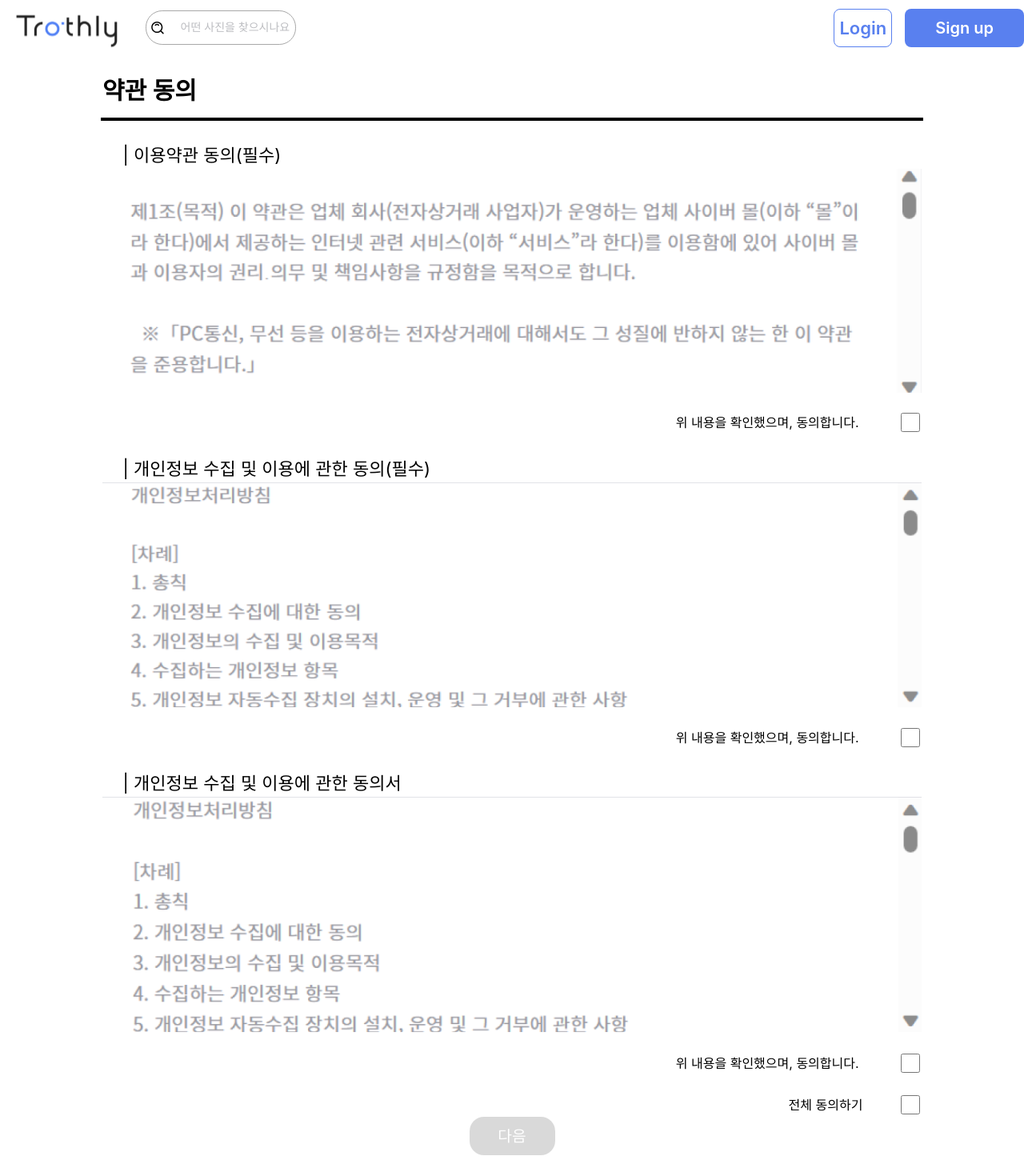
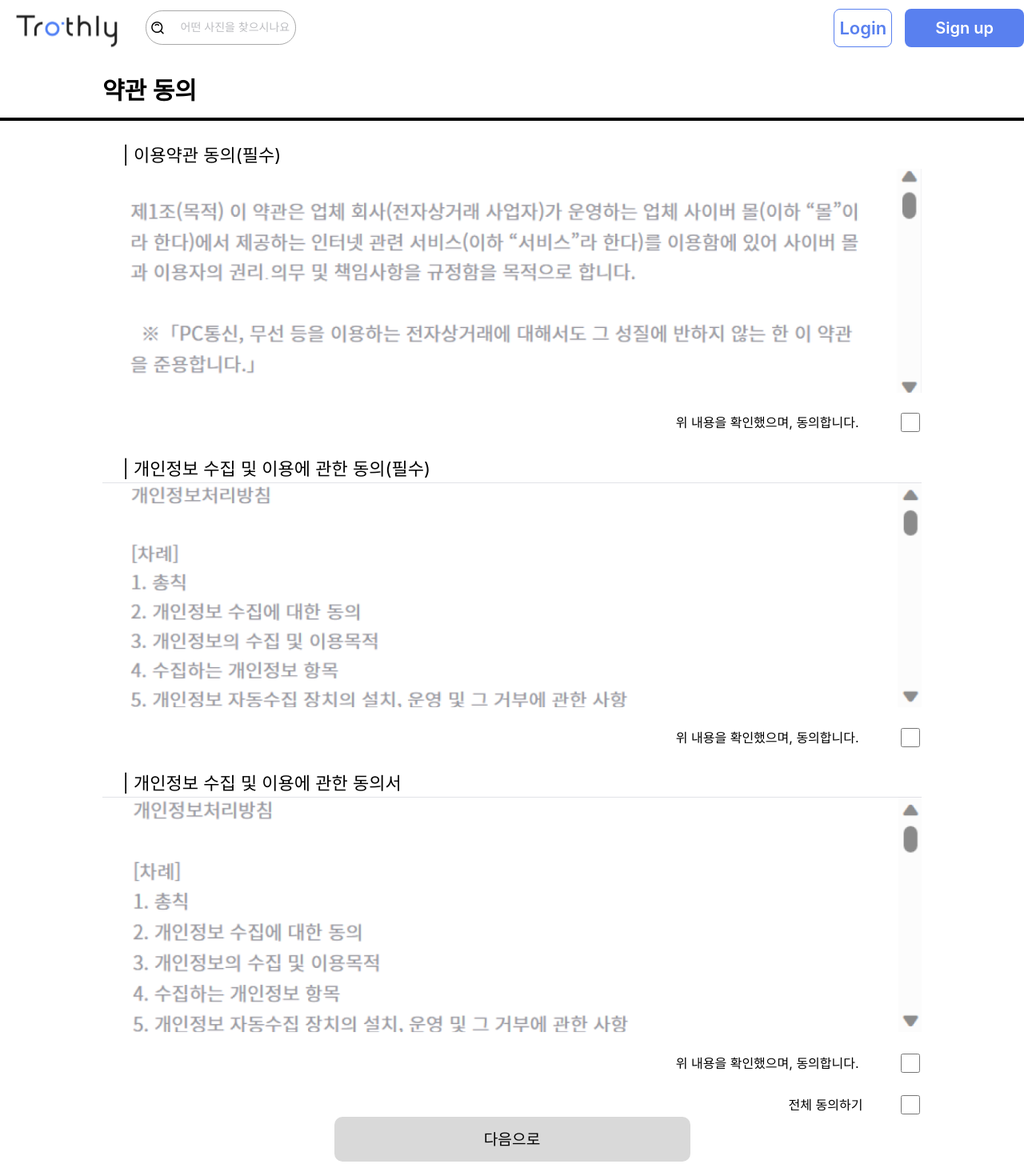
Before and after one commit to Troth-Cam/TrothCam_Web, a React (Create React App) app in the folder trothcam_web/: page /register1 in a window 1280 px wide. Shown: the top 1470 px of the page at 80% size. Built offline with nearby package versions, Linux system fonts and the light colour scheme.

Commit message:
[MOD]코드 수정

```diff
--- a/trothcam_web/src/components/Register.jsx
+++ b/trothcam_web/src/components/Register.jsx
@@ -4,11 +4,11 @@ import Footer from './Footer';
 import Register1 from './Register1';
 import SearchBar from "./header/SearchBox";
 import checkedIcon from './img/checked.png';
+import TrothCamLogo from './img/TrothCamLogo.png';
 import { useNavigate } from 'react-router-dom';
 
 
 
-// 페이지의 크기를 지정하는 스타일드 컴포넌트를 만듭니다.
 const PageContainer = styled.div`
     display: flex;
     flex-direction: column;
@@ -93,72 +93,47 @@ const CheckboxContainer = styled.div`
     display: flex;
     justify-content: center;
     align-items: center;
-    margin-top:35px;
+    //margin-top:35px;
 
 `;
 
-
-const Checkbox = styled.input.attrs({ type: 'checkbox' })`
-    appearance: none;
-    width: 58px;
-    height: 58px;
-    border: 2px solid #000000;
+const TrothCamImg = styled.img`
+    width: 309px;
+    height: 309px;
+`;
 
 
-    @media (max-width:1100px) {
-        width: 29px;
-        height: 29px;
 
-    }
-
-`;
-
-const CheckedIcon = styled.img`
-  position: absolute;
-    width: 62.57276153564453px;
-    height: 50.287498474121094px;
-    margin-top: -20px;
-    margin-left: 20px;
-    pointer-events: none;
-
-   @media (max-width:1100px) {
-    margin-top: -15px;
-    margin-left: 10px;
-    width: 31px;
-    height: 25px;
-
-}
-`;
 
 const ButtonContainer = styled.div`
     display: flex;
     justify-content: center;
     align-items: center;
-    margin-top:35px;
 
 `;
 
 const Button = styled.button`
 
-    width: 107px;
-    height: 64px;
+    width: 445px;
+    height: 56px;
 
-    border-radius: 18px;
+    border-radius: 10px;
     font-family: Inter;
-    font-size: 28px;
+    font-size: 20px;
     font-weight: 400;
-    line-height: 34px;
+    line-height: 24px;
     letter-spacing: 0em;
     border: none;
 
-    color: ${props => (props.checked ? '#000000' : '#ffffff')};
-    background-color: ${props => (props.checked ? '#5980EF': '#D9D9D9')};
+    color: #ffffff;
+    background: #6A8DF1;
 
     @media (max-width: 1100px) {
-        width: 53px;
-        height: 32px;
+        width: 220px;
+        height: 28px;
         font-size: 14px;
         line-height: 22px;
+
       }
 
 `;
@@ -168,7 +143,7 @@ const Line = styled.hr`
     justify-content: center;
     align-items: center;
     width: 1123.0111083984375px;
-    margin-top:250px;
+    margin-top:100px;
 
     transform: rotate(0deg);
     border: 1px solid #9FA0A3;
@@ -210,22 +185,13 @@ const Download = styled.h1`
 
 const Register=()=>{
 
-    const [checked, setChecked] = useState(false);
-
-    const handleCheckboxChange = (event) => {
-    setChecked(event.target.checked);
-    };
 
     const navigate = useNavigate();
 
     const handleButtonClick = () => {
-        if(!checked) {
-            alert("체크를 해주세요");
-            return;
-        }
-        else{
+
             navigate('/Register1');
-        }
+
 
     };
 
@@ -236,11 +202,10 @@ const Register=()=>{
             <RegisterText1>Trothly는 iOS 어플리케이션 Troth Cam에 가입해야 가입이 가능합니다.</RegisterText1>
             <RegisterText2>Troth Cam 회원가입이 되어있나요?</RegisterText2>
             <CheckboxContainer>
-                <Checkbox checked={checked} onChange={handleCheckboxChange} />
-                {checked && <CheckedIcon src={checkedIcon} alt="Checked Icon" />}
+                <TrothCamImg src={TrothCamLogo} alt="TrothCamLogo"/>
             </CheckboxContainer>
             <ButtonContainer>
-                <Button checked={checked} onClick={handleButtonClick}>다음</Button>
+                <Button  onClick={handleButtonClick}>확인 후 다음으로</Button>
             </ButtonContainer>
 
 
--- a/trothcam_web/src/components/Register1.jsx
+++ b/trothcam_web/src/components/Register1.jsx
@@ -53,18 +53,18 @@ const Title = styled.h1`
 
 const Line = styled.div`
 
-    width: 1250px;
+    width: 100%;
     margin:auto;
     border: 3px solid #000000;
 
     @media (max-width: 1439px) {
-        width:80%;
+        width:100%;
         border: 2px solid #000000;
         margin-top:-10px;
     }
 
     @media (max-width: 950px) {
-        width:80%;
+        width:100%;
         border: 1px solid #000000;
         margin-top:-20px;
     }
@@ -79,7 +79,7 @@ const Agree1 = styled.div`
     line-height: 34px;
     letter-spacing: 0em;
     text-align: left;
-    padding-left: 10%;
+    padding-left: 25%;
     margin-top:2%;
 
     @media (max-width: 1439px) {
@@ -95,8 +95,8 @@ const Agree1 = styled.div`
 
 const Image1 = styled.img`
 
-    width: 1112px;
-    max-height: 304px;
+    width: 789px;
+    max-height: 310px;
     margin: auto;
     overflow-y: auto; // 세로 스크롤
     display: block; // 필요한 경우
@@ -181,7 +181,7 @@ const Agree2 = styled.div`
     line-height: 34px;
     letter-spacing: 0em;
     text-align: left;
-    padding-left: 10%;
+    padding-left: 25%;
     margin-top:2%;
 
     @media (max-width: 1439px) {
@@ -197,8 +197,8 @@ const Agree2 = styled.div`
 
 
 const Image2 = styled.img`
-    width: 1112px;
-    max-height: 304px;
+    width: 789px;
+    max-height: 310px;
     margin: auto;
     overflow-y: auto; // 세로 스크롤
     display: block; // 필요한 경우
@@ -282,7 +282,7 @@ const Agree3 = styled.div`
     line-height: 34px;
     letter-spacing: 0em;
     text-align: left;
-    padding-left: 10%;
+    padding-left: 25%;
     margin-top:2%;
 
     @media (max-width: 1439px) {
@@ -299,8 +299,8 @@ const Agree3 = styled.div`
 
 const Image3 = styled.img`
 
-    width: 1112px;
-    max-height: 304px;
+    width: 789px;
+    max-height: 310px;
     margin: auto;
     overflow-y: auto; // 세로 스크롤
     display: block; // 필요한 경우
@@ -426,8 +426,8 @@ const Checkbox4 = styled.input.attrs({ type: 'checkbox' })`
 
 const Button = styled.button`
 
-    width: clamp(50px, 10vw, 107px);
-    height: clamp(30px, 6vh, 64px);
+    width: clamp(445px, 10vw, 107px);
+    height: clamp(56px, 6vh, 64px);
     font-size: clamp(12px, 1.5vw, 28px);
 
     margin:auto;
@@ -440,7 +440,10 @@ const Button = styled.button`
     color: #FFFFFF;
     border:none;
 
-    color: ${props => (props.enabled ? '#000000' : '#ffffff')};
+    border-radius: 10px;
+
+
+    color: ${props => (props.enabled ? '#ffffff' : '#000000')};
     background-color: ${props => (props.enabled ? '#5980EF': '#D9D9D9')};
 
 `;
@@ -517,7 +520,7 @@ const Register1 = () => {
             <Allagree>전체 동의하기</Allagree>
             <Checkbox4 checked={checked4} onChange={() => handleCheckAll(!checked4)} />
 
-            <Button enabled={isButtonEnabled} onClick={handleSubmit}>다음</Button>
+            <Button enabled={isButtonEnabled} onClick={handleSubmit}>다음으로</Button>
 
             <FooterContainer>
               <Footer />
```
